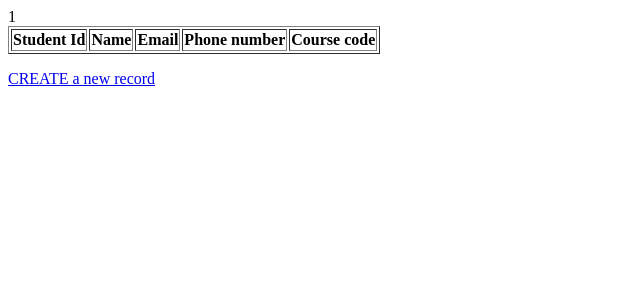
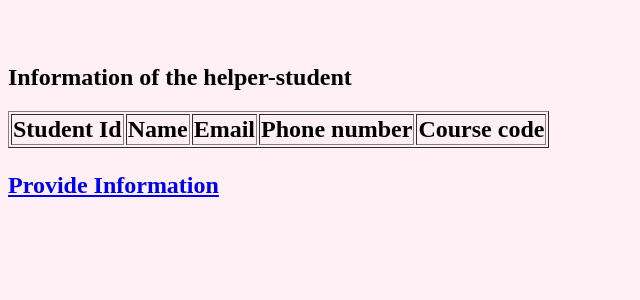
Before and after one commit to Sumaiya-uiu/extendedUCAM, a PHP site: page /Software_project/read.php?course_code=1 in a window 1280 px wide. Shown: the top 300 px of the page, without its empty margins (0-640 px from the left). Run offline with PHP 8.4, Linux system fonts and the light colour scheme; data that the repository does not hold is empty.

Commit message:
updated table details

```diff
--- a/read.php
+++ b/read.php
@@ -1,10 +1,21 @@
+<!DOCTYPE html>
+<html>
+<body style="background-color:LavenderBlush;"></body>
+    </br>
+    </br>
+
+
+
+
 <?php
+
 	require_once('db_connect.php');
 	$connect = mysqli_connect( HOST, USER, PASS, DB )
 		or die("Can not connect");
 
 	$course_code = $_GET["course_code"];
-	echo "$course_code";
+	echo "<h2>Information of the helper-student<h2>";
+
 	$results = mysqli_query( $connect, "SELECT * FROM student INNER JOIN helper ON student.student_id=helper.student_id Where course_code='$course_code' ; " )
 		or die("Can not execute query");
 
@@ -27,5 +38,8 @@
 
 	echo "</table> \n";
 
-	echo "<p><a href=provideInfo_input.php>CREATE a new record</a>";
+	echo "<p><a href=provideInfo_input.php>Provide Information</a>";
 ?>
+
+</body>
+</html>
```
